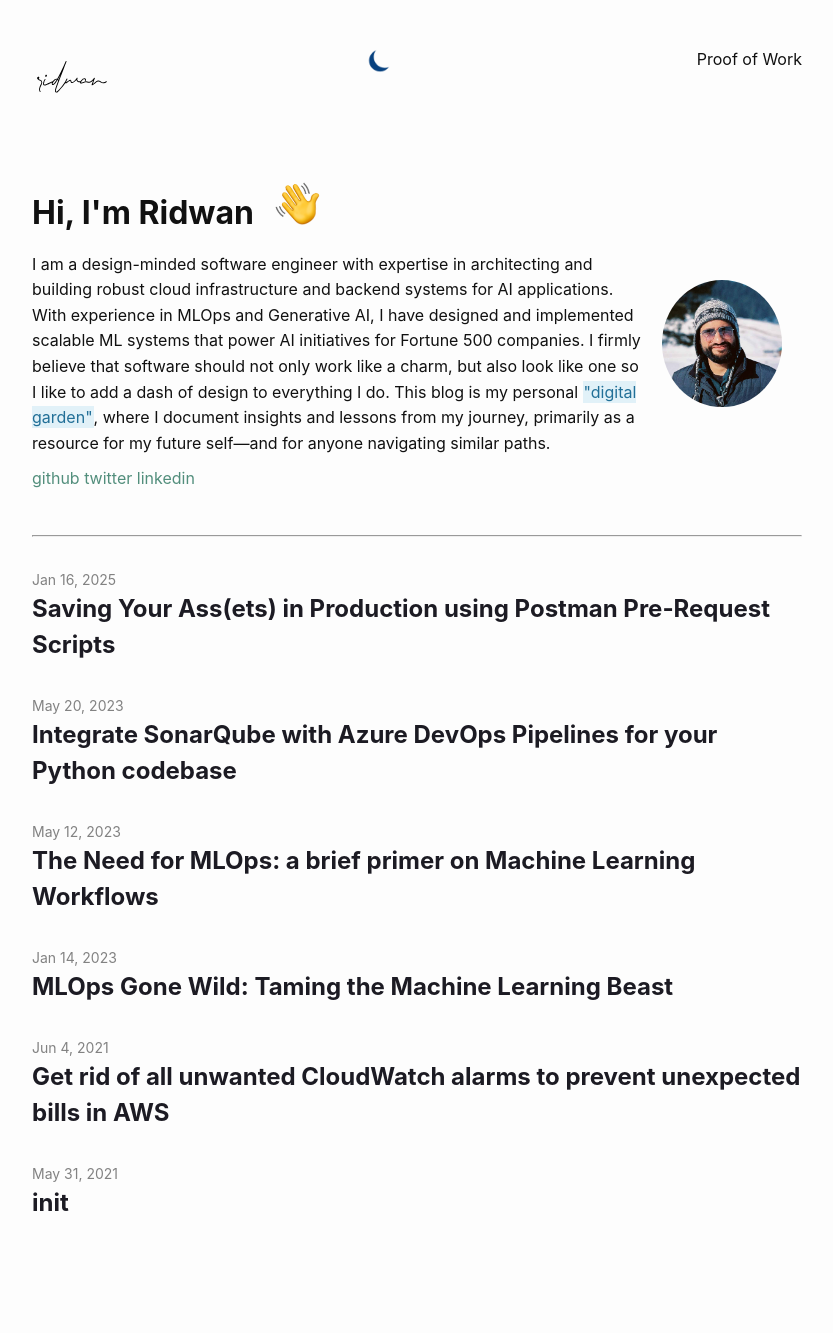
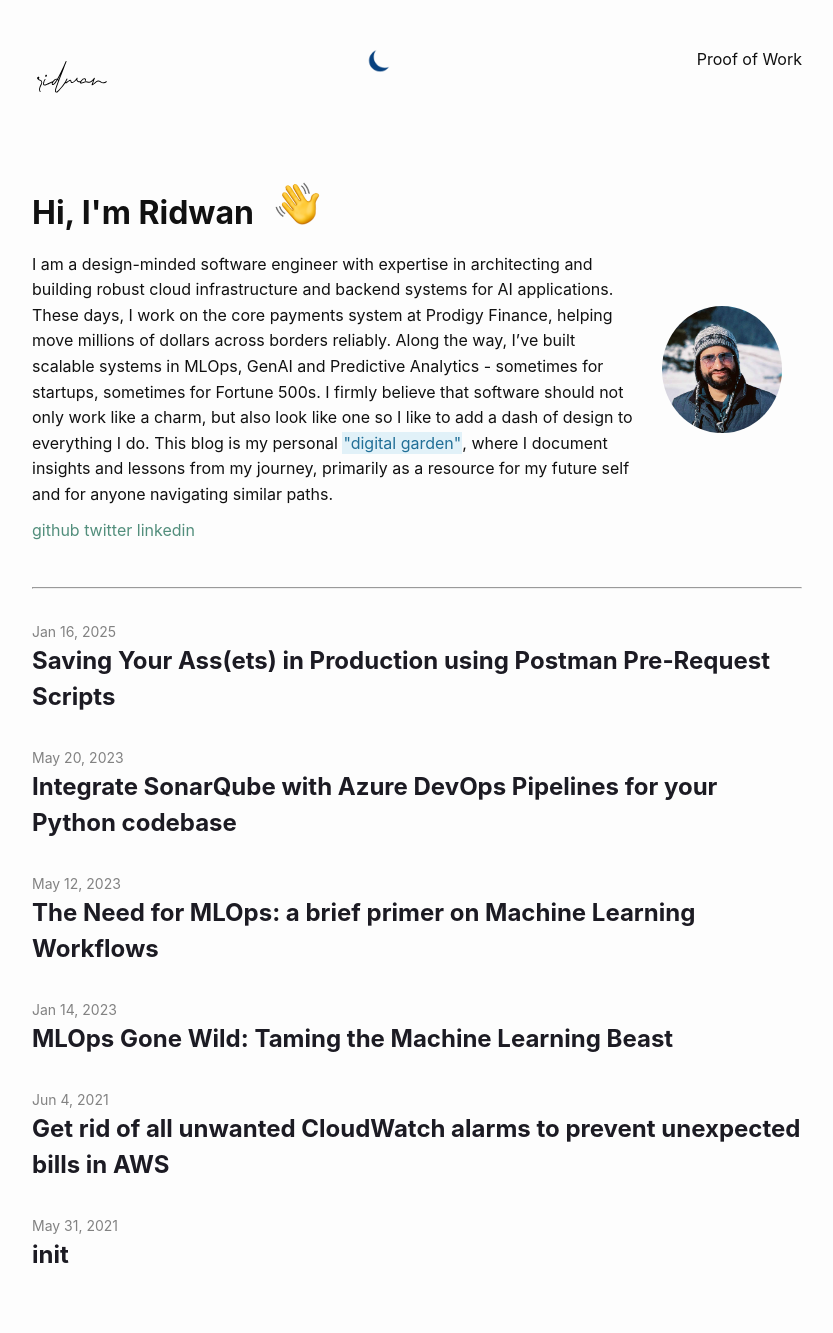
Before and after one commit to rdwns/rdwn, a Jekyll site: the page built from index.markdown, in a window 1280 px wide. Shown: the whole page, without its empty margins (223-1056 px from the left). Built offline with Jekyll 4.4.1, drawn with Linux system fonts in a browser that asks for light colours; before the commit the page ends 1281 px from its top, so only the background shows below that.

Commit message:
fix intro

```diff
--- a/index.markdown
+++ b/index.markdown
@@ -11,7 +11,7 @@ layout: home
   <div id="hand" class="wave-hand emoji"></div>
   </div>
    <div class="bio">
-  I am a design-minded software engineer with expertise in architecting and building robust cloud infrastructure and backend systems for AI applications. With experience in MLOps and Generative AI, I have designed and implemented scalable ML systems that power AI initiatives for Fortune 500 companies. I firmly believe that software should not only work like a charm, but also look like one so I like to add a dash of design to everything I do. This blog is my personal <a class="blue-bg" href="https://dev.to/jbranchaud/the-digital-garden-l10">"digital garden"</a>, where I document insights and lessons from my journey, primarily as a resource for my future self—and for anyone navigating similar paths.
+  I am a design-minded software engineer with expertise in architecting and building robust cloud infrastructure and backend systems for AI applications. These days, I work on the core payments system at Prodigy Finance, helping move millions of dollars across borders reliably. Along the way, I’ve built scalable systems in MLOps, GenAI and Predictive Analytics - sometimes for startups, sometimes for Fortune 500s. I firmly believe that software should not only work like a charm, but also look like one so I like to add a dash of design to everything I do. This blog is my personal <a class="blue-bg" href="https://dev.to/jbranchaud/the-digital-garden-l10">"digital garden"</a>, where I document insights and lessons from my journey, primarily as a resource for my future self and for anyone navigating similar paths.
    </div>
    <div id="social-list">
    <ul>
```
